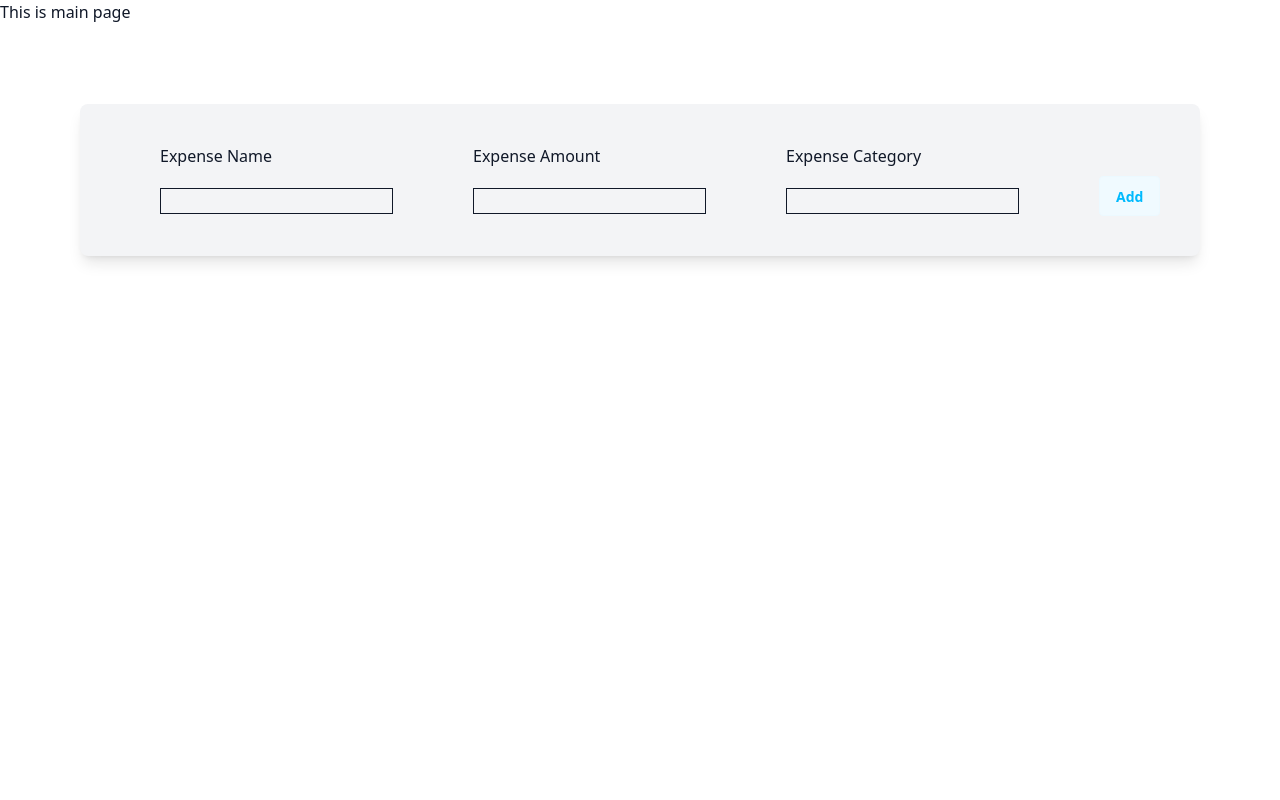
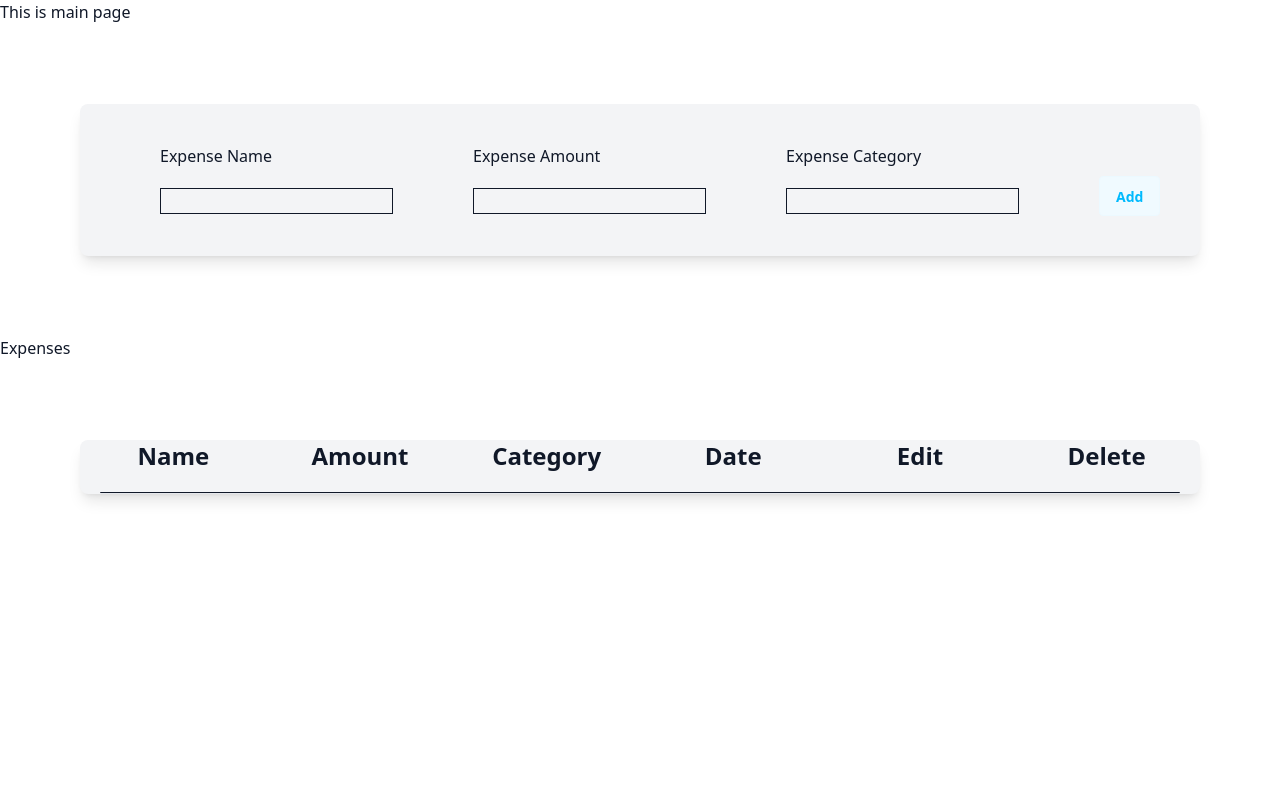
Before and after one commit to mmich1209/expense_app_django_zaliczenie, a Django app: page /expense_app/ in a window 1280 px wide. Run offline with Django 5.2, Linux system fonts and the light colour scheme; data that the repository does not hold is empty.

Commit message:
created the table in index.html and edited the style of the table

```diff
--- a/expense_tracker/templates/expense_tracker/index.html
+++ b/expense_tracker/templates/expense_tracker/index.html
@@ -33,8 +33,36 @@
                 <button class="btn btn-soft btn-info">Add</button>
             </div>
         </div>
+    </form>
+
+    <div>Expenses</div>
+    <div class="shadow-lg m-20 rounded-lg bg-gray-100">
+        <div class="expense-header flex-wrap space-x-20">
+            <span class="text-2xl font-extrabold">Name</span>
+            <span class="text-2xl font-extrabold">Amount</span>
+            <span class="text-2xl font-extrabold">Category</span>
+            <span class="text-2xl font-extrabold">Date</span>
+            <span class="text-2xl font-extrabold">Edit</span>
+            <span class="text-2xl font-extrabold">Delete</span>
+        </div>
+        <hr class="h-0.5 bg-gray-200 rounded-sm dark:bg-gray-700 m-5">
+        {% for expense in expenses %}
+            <div class="expense-row flex px-10 py-4">
+                <span class="font-bold">{{ expense.name }}</span>
+                <span>{{ expense.amount }}</span>
+                <span>{{ expense.category }}</span>
+                <span>{{ expense.date }}</span>
+                <span><a href="">Edit</a></span>
+                <span><a href="">Delete</a></span>
+            </div>{% endfor %}
+    </div>
 
 
-    </form>
+
+
+
+
+
+
 
 {% endblock %}
--- a/expense_tracker/views.py
+++ b/expense_tracker/views.py
@@ -10,5 +10,7 @@ def index(request):
         expense = ExpenseForm(request.POST)
         if expense.is_valid():
             expense.save()
+
+    expenses = Expense.objects.all()
     expense_form = ExpenseForm()
-    return render(request, 'expense_tracker/index.html', {'expense_form': expense_form})
+    return render(request, 'expense_tracker/index.html', {'expense_form': expense_form, 'expenses': expenses})
--- a/static/dist/styles.css
+++ b/static/dist/styles.css
@@ -8,10 +8,19 @@
     --font-mono: ui-monospace, SFMono-Regular, Menlo, Monaco, Consolas, "Liberation Mono",
       "Courier New", monospace;
     --color-gray-100: oklch(96.7% 0.003 264.542);
+    --color-gray-200: oklch(92.8% 0.006 264.531);
+    --color-gray-700: oklch(37.3% 0.034 259.733);
     --color-gray-900: oklch(21% 0.034 264.665);
     --color-white: #fff;
     --spacing: 0.25rem;
-    --container-md: 28rem;
+    --container-7xl: 80rem;
+    --text-xl: 1.25rem;
+    --text-xl--line-height: calc(1.75 / 1.25);
+    --text-2xl: 1.5rem;
+    --text-2xl--line-height: calc(2 / 1.5);
+    --font-weight-bold: 700;
+    --font-weight-extrabold: 800;
+    --radius-sm: 0.25rem;
     --radius-lg: 0.5rem;
     --default-font-family: var(--font-sans);
     --default-mono-font-family: var(--font-mono);
@@ -343,14 +352,92 @@
       }
     }
   }
+  .table {
+    font-size: 0.875rem;
+    position: relative;
+    width: 100%;
+    border-radius: var(--radius-box);
+    text-align: left;
+    &:where(:dir(rtl), [dir="rtl"], [dir="rtl"] *) {
+      text-align: right;
+    }
+    tr.row-hover {
+      &, &:nth-child(even) {
+        &:hover {
+          @media (hover: hover) {
+            background-color: var(--color-base-200);
+          }
+        }
+      }
+    }
+    :where(th, td) {
+      padding-inline: calc(0.25rem * 4);
+      padding-block: calc(0.25rem * 3);
+      vertical-align: middle;
+    }
+    :where(thead, tfoot) {
+      white-space: nowrap;
+      color: var(--color-base-content);
+      @supports (color: color-mix(in lab, red, red)) {
+        color: color-mix(in oklab, var(--color-base-content) 60%, transparent);
+      }
+      font-size: 0.875rem;
+      font-weight: 600;
+    }
+    :where(tfoot) {
+      border-top: var(--border) solid var(--color-base-content);
+      @supports (color: color-mix(in lab, red, red)) {
+        border-top: var(--border) solid color-mix(in oklch, var(--color-base-content) 5%, #0000);
+      }
+    }
+    :where(.table-pin-rows thead tr) {
+      position: sticky;
+      top: calc(0.25rem * 0);
+      z-index: 1;
+      background-color: var(--color-base-100);
+    }
+    :where(.table-pin-rows tfoot tr) {
+      position: sticky;
+      bottom: calc(0.25rem * 0);
+      z-index: 1;
+      background-color: var(--color-base-100);
+    }
+    :where(.table-pin-cols tr th) {
+      position: sticky;
+      right: calc(0.25rem * 0);
+      left: calc(0.25rem * 0);
+      background-color: var(--color-base-100);
+    }
+    :where(thead tr, tbody tr:not(:last-child)) {
+      border-bottom: var(--border) solid var(--color-base-content);
+      @supports (color: color-mix(in lab, red, red)) {
+        border-bottom: var(--border) solid color-mix(in oklch, var(--color-base-content) 5%, #0000);
+      }
+    }
+  }
+  .fixed {
+    position: fixed;
+  }
   .static {
     position: static;
+  }
+  .m-5 {
+    margin: calc(var(--spacing) * 5);
+  }
+  .m-10 {
+    margin: calc(var(--spacing) * 10);
   }
   .m-20 {
     margin: calc(var(--spacing) * 20);
   }
   .mx-10 {
     margin-inline: calc(var(--spacing) * 10);
+  }
+  .mx-auto {
+    margin-inline: auto;
+  }
+  .my-8 {
+    margin-block: calc(var(--spacing) * 8);
   }
   .mt-8 {
     margin-top: calc(var(--spacing) * 8);
@@ -364,42 +451,202 @@
   .flex {
     display: flex;
   }
+  .table {
+    display: table;
+  }
+  .h-0\.5 {
+    height: calc(var(--spacing) * 0.5);
+  }
+  .h-1 {
+    height: calc(var(--spacing) * 1);
+  }
+  .h-2 {
+    height: calc(var(--spacing) * 2);
+  }
+  .h-10 {
+    height: calc(var(--spacing) * 10);
+  }
   .min-h-screen {
     min-height: 100vh;
   }
+  .w-20 {
+    width: calc(var(--spacing) * 20);
+  }
+  .w-24 {
+    width: calc(var(--spacing) * 24);
+  }
+  .w-32 {
+    width: calc(var(--spacing) * 32);
+  }
+  .w-48 {
+    width: calc(var(--spacing) * 48);
+  }
+  .w-64 {
+    width: calc(var(--spacing) * 64);
+  }
+  .w-full {
+    width: 100%;
+  }
+  .max-w-7xl {
+    max-width: var(--container-7xl);
+  }
+  .flex-1 {
+    flex: 1;
+  }
+  .border-collapse {
+    border-collapse: collapse;
+  }
+  .flex-wrap {
+    flex-wrap: wrap;
+  }
+  .items-center {
+    align-items: center;
+  }
+  .justify-center {
+    justify-content: center;
+  }
+  .gap-10 {
+    gap: calc(var(--spacing) * 10);
+  }
+  .space-x-10 {
+    :where(& > :not(:last-child)) {
+      --tw-space-x-reverse: 0;
+      margin-inline-start: calc(calc(var(--spacing) * 10) * var(--tw-space-x-reverse));
+      margin-inline-end: calc(calc(var(--spacing) * 10) * calc(1 - var(--tw-space-x-reverse)));
+    }
+  }
+  .space-x-20 {
+    :where(& > :not(:last-child)) {
+      --tw-space-x-reverse: 0;
+      margin-inline-start: calc(calc(var(--spacing) * 20) * var(--tw-space-x-reverse));
+      margin-inline-end: calc(calc(var(--spacing) * 20) * calc(1 - var(--tw-space-x-reverse)));
+    }
+  }
+  .space-x-40 {
+    :where(& > :not(:last-child)) {
+      --tw-space-x-reverse: 0;
+      margin-inline-start: calc(calc(var(--spacing) * 40) * var(--tw-space-x-reverse));
+      margin-inline-end: calc(calc(var(--spacing) * 40) * calc(1 - var(--tw-space-x-reverse)));
+    }
+  }
+  .overflow-x-auto {
+    overflow-x: auto;
+  }
   .rounded-lg {
     border-radius: var(--radius-lg);
+  }
+  .rounded-sm {
+    border-radius: var(--radius-sm);
   }
   .border {
     border-style: var(--tw-border-style);
     border-width: 1px;
   }
+  .border-0 {
+    border-style: var(--tw-border-style);
+    border-width: 0px;
+  }
+  .border-b {
+    border-bottom-style: var(--tw-border-style);
+    border-bottom-width: 1px;
+  }
   .bg-base-200 {
     background-color: var(--color-base-200);
-  }
-  .bg-base-300 {
-    background-color: var(--color-base-300);
   }
   .bg-gray-100 {
     background-color: var(--color-gray-100);
   }
-  .bg-neutral {
-    background-color: var(--color-neutral);
+  .bg-gray-200 {
+    background-color: var(--color-gray-200);
   }
   .bg-white {
     background-color: var(--color-white);
   }
+  .p-10 {
+    padding: calc(var(--spacing) * 10);
+  }
+  .table-xl {
+    :not(thead, tfoot) tr {
+      font-size: 1.375rem;
+    }
+    :where(th, td) {
+      padding-inline: calc(0.25rem * 6);
+      padding-block: calc(0.25rem * 5);
+    }
+  }
+  .table-xs {
+    :not(thead, tfoot) tr {
+      font-size: 0.6875rem;
+    }
+    :where(th, td) {
+      padding-inline: calc(0.25rem * 2);
+      padding-block: calc(0.25rem * 1);
+    }
+  }
+  .px-4 {
+    padding-inline: calc(var(--spacing) * 4);
+  }
+  .px-6 {
+    padding-inline: calc(var(--spacing) * 6);
+  }
   .px-10 {
     padding-inline: calc(var(--spacing) * 10);
+  }
+  .px-20 {
+    padding-inline: calc(var(--spacing) * 20);
+  }
+  .px-40 {
+    padding-inline: calc(var(--spacing) * 40);
+  }
+  .py-1 {
+    padding-block: calc(var(--spacing) * 1);
+  }
+  .py-2 {
+    padding-block: calc(var(--spacing) * 2);
+  }
+  .py-4 {
+    padding-block: calc(var(--spacing) * 4);
+  }
+  .py-5 {
+    padding-block: calc(var(--spacing) * 5);
   }
   .py-10 {
     padding-block: calc(var(--spacing) * 10);
   }
+  .text-center {
+    text-align: center;
+  }
+  .text-left {
+    text-align: left;
+  }
+  .text-2xl {
+    font-size: var(--text-2xl);
+    line-height: var(--tw-leading, var(--text-2xl--line-height));
+  }
+  .text-xl {
+    font-size: var(--text-xl);
+    line-height: var(--tw-leading, var(--text-xl--line-height));
+  }
+  .font-bold {
+    --tw-font-weight: var(--font-weight-bold);
+    font-weight: var(--font-weight-bold);
+  }
+  .font-extrabold {
+    --tw-font-weight: var(--font-weight-extrabold);
+    font-weight: var(--font-weight-extrabold);
+  }
   .text-gray-900 {
     color: var(--color-gray-900);
   }
+  .font-stretch-condensed {
+    font-stretch: condensed;
+  }
   .shadow-lg {
     --tw-shadow: 0 10px 15px -3px var(--tw-shadow-color, rgb(0 0 0 / 0.1)), 0 4px 6px -4px var(--tw-shadow-color, rgb(0 0 0 / 0.1));
+    box-shadow: var(--tw-inset-shadow), var(--tw-inset-ring-shadow), var(--tw-ring-offset-shadow), var(--tw-ring-shadow), var(--tw-shadow);
+  }
+  .shadow-md {
+    --tw-shadow: 0 4px 6px -1px var(--tw-shadow-color, rgb(0 0 0 / 0.1)), 0 2px 4px -2px var(--tw-shadow-color, rgb(0 0 0 / 0.1));
     box-shadow: var(--tw-inset-shadow), var(--tw-inset-ring-shadow), var(--tw-ring-offset-shadow), var(--tw-ring-shadow), var(--tw-shadow);
   }
   .btn-soft {
@@ -451,6 +698,11 @@
   .btn-info {
     --btn-color: var(--color-info);
     --btn-fg: var(--color-info-content);
+  }
+  .dark\:bg-gray-700 {
+    @media (prefers-color-scheme: dark) {
+      background-color: var(--color-gray-700);
+    }
   }
 }
 @layer base {
@@ -673,10 +925,19 @@
     background-position-x: -115%;
   }
 }
+@property --tw-space-x-reverse {
+  syntax: "*";
+  inherits: false;
+  initial-value: 0;
+}
 @property --tw-border-style {
   syntax: "*";
   inherits: false;
   initial-value: solid;
+}
+@property --tw-font-weight {
+  syntax: "*";
+  inherits: false;
 }
 @property --tw-shadow {
   syntax: "*";
@@ -746,7 +1007,9 @@
 @layer properties {
   @supports ((-webkit-hyphens: none) and (not (margin-trim: inline))) or ((-moz-orient: inline) and (not (color:rgb(from red r g b)))) {
     *, ::before, ::after, ::backdrop {
+      --tw-space-x-reverse: 0;
       --tw-border-style: solid;
+      --tw-font-weight: initial;
       --tw-shadow: 0 0 #0000;
       --tw-shadow-color: initial;
       --tw-shadow-alpha: 100%;
--- /dev/null
+++ b/static/dist/table_style.css
@@ -0,0 +1,17 @@
+div.expense-header, div.expense-row{
+    display: table;
+    width: 100%;
+    table-layout: fixed;
+}
+
+div.expense-header span, div.expense-row span{
+    display: table-cell;
+    width: 100%;
+    table-layout: fixed;
+    text-align: center;
+}
+
+
+@layer base {
+  :root, html, body { background-color: #fff !important; }
+}
--- a/templates/base.html
+++ b/templates/base.html
@@ -5,6 +5,7 @@
     <meta charset="UTF-8">
     <title>{% block page_title %} Expense App Tracker {% endblock %}</title>
     <link rel="stylesheet" href="{% static 'dist/styles.css' %}">
+    <link rel="stylesheet" href="{% static 'dist/table_style.css' %}">
 </head>
 <body class="bg-white text-gray-900 min-h-screen">
 {% block content %}
```
